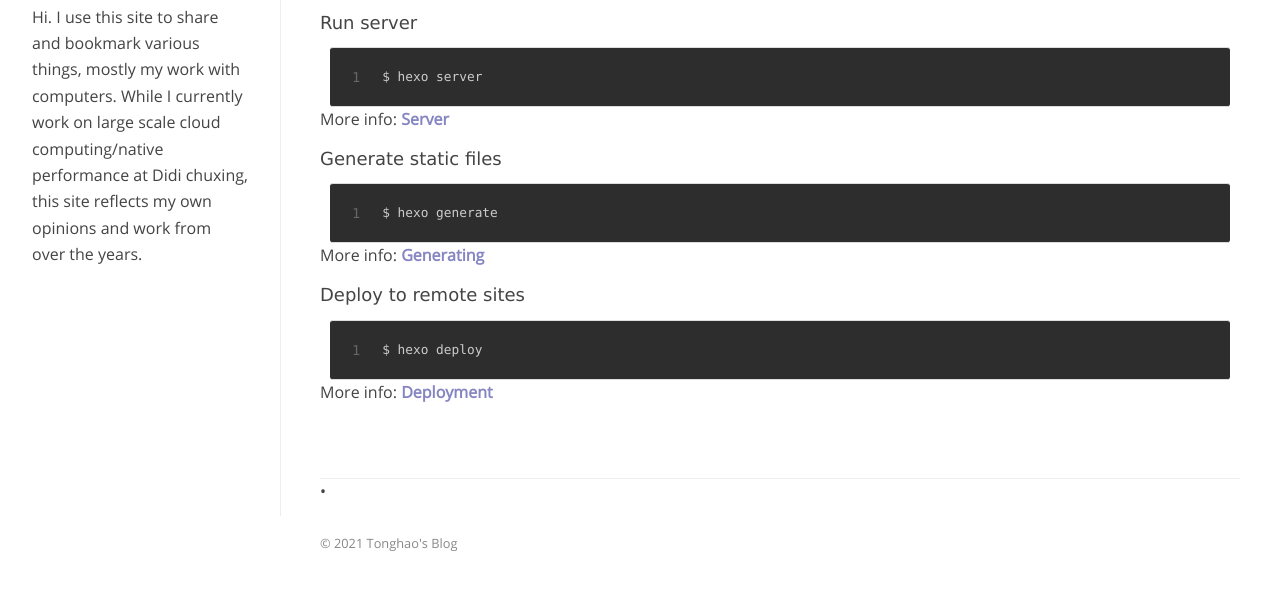
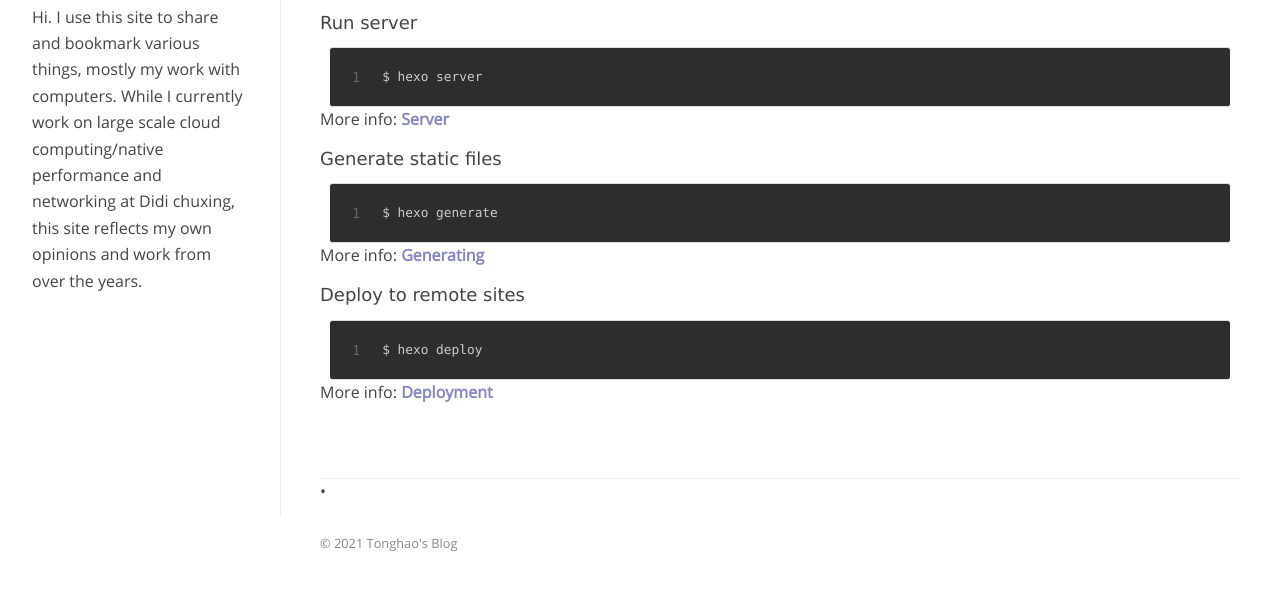
Before and after one commit to ovn-open-virtual-networks/ovn-open-virtual-networks.github.io, a plain HTML site: page 2021/hello-world/index.html in a window 1280 px wide. Shown: the part 348-938 px from the top of the page. Drawn offline with Linux system fonts and the light colour scheme.

Commit message:
Site updated: 2021-03-13 06:03:41

```diff
--- a/2021/hello-world/index.html
+++ b/2021/hello-world/index.html
@@ -4,7 +4,7 @@
 
         <meta http-equiv="Content-Type" content="text/html" charset="UTF-8">
         <meta http-equiv="X-UA-Compatible" content="IE=edge,chrome=1">
-        <meta name="description" content="Hi. I use this site to share and bookmark various things, mostly my work with computers. While I currently work on large scale cloud computing/native performance at Didi chuxing, this site reflects my own opinions and work from over the years.">
+        <meta name="description" content="Hi. I use this site to share and bookmark various things, mostly my work with computers. While I currently work on large scale cloud computing/native performance and networking at Didi chuxing, this site reflects my own opinions and work from over the years.">
         <link rel="shortcut icon" href="/img/logo.jpeg"/>
         <link rel="canonical" href="http://guolinn.com/">
         <link rel="alternate" type="application/rss+xml" title="Tonghao Zhang" href="">
@@ -36,7 +36,7 @@
               </div>
 <h2><a href="/about">ABOUT-ME</a></h2>
 
-            <p>Hi. I use this site to share and bookmark various things, mostly my work with computers. While I currently work on large scale cloud computing/native performance at Didi chuxing, this site reflects my own opinions and work from over the years.</p>
+            <p>Hi. I use this site to share and bookmark various things, mostly my work with computers. While I currently work on large scale cloud computing/native performance and networking at Didi chuxing, this site reflects my own opinions and work from over the years.</p>
         </header>
 
         <main id="content">
```
Also changed, not shown: about/index.html (+2 -2 lines), archives/2021/03/index.html (+2 -2 lines), archives/2021/index.html (+2 -2 lines), archives/index.html (+2 -2 lines), index.html (+2 -2 lines).
